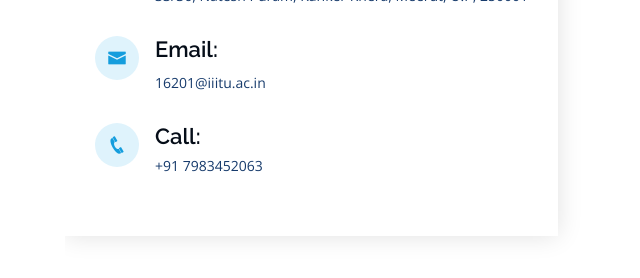
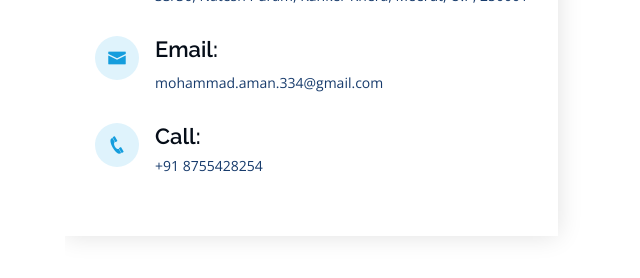
Before and after one commit to mr-zero0/aman, a plain HTML site: page index.html in a window 1280 px wide. Shown: the part 4526-4804 px from the top of the page, without its empty margins (235-875 px from the left). Drawn offline with nearby package versions, Linux system fonts and the light colour scheme.

Commit message:
Update index.html

```diff
--- a/index.html
+++ b/index.html
@@ -370,12 +370,12 @@ calculated SoC, battery capacity, battery Ah using Docklight and IAR embedded wo
               <div class="email">
                 <i class="icofont-envelope"></i>
                 <h4>Email:</h4>
-                <p>16201@iiitu.ac.in</p>
+                <p>mohammad.aman.334@gmail.com</p>
               </div>
               <div class="phone">
                 <i class="icofont-phone"></i>
                 <h4>Call:</h4>
-                <p>+91 7983452063</p>
+                <p>+91 8755428254</p>
               </div>
               </div>
           </div>
```
